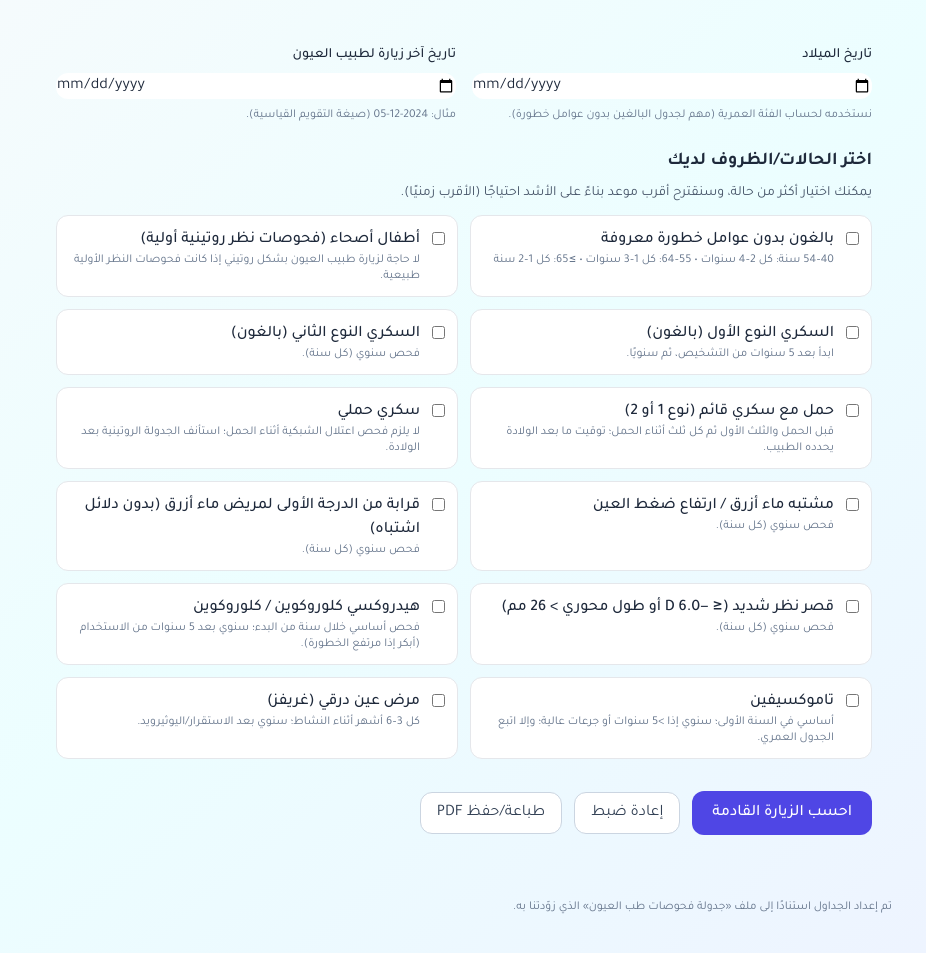
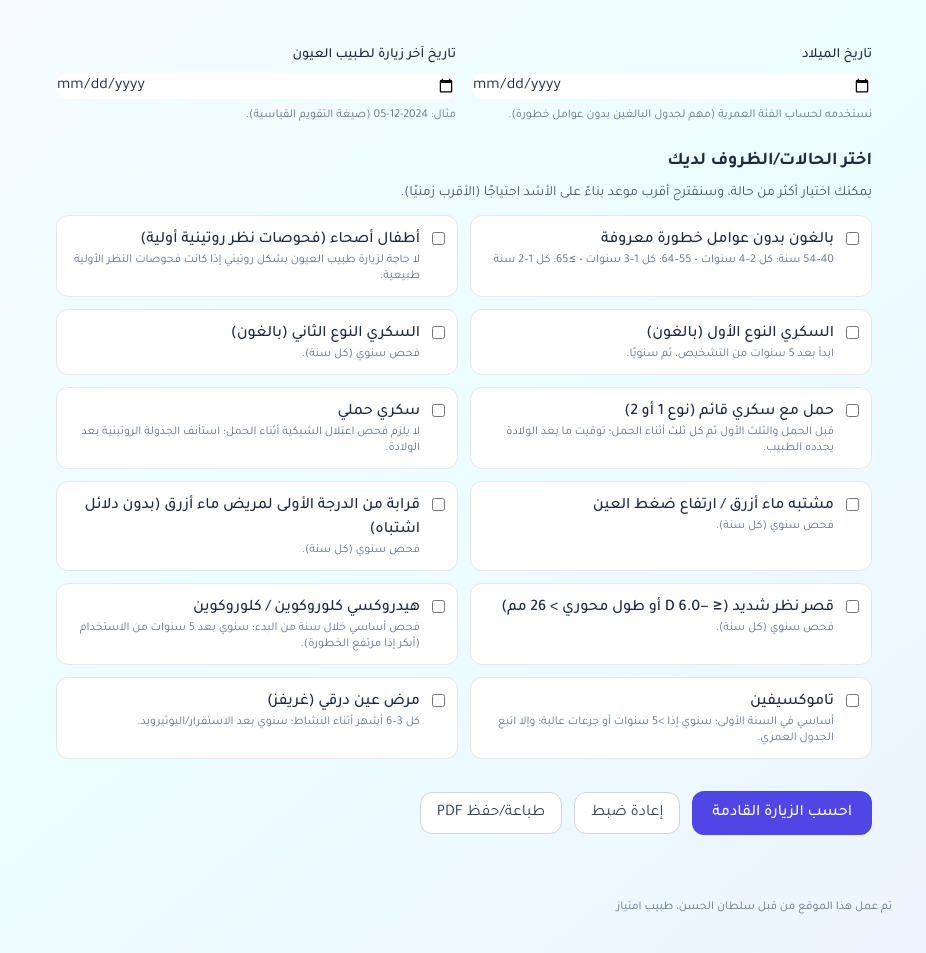
Before and after one commit to S-SS-S/ophtho-scheduler, a plain HTML site: page index.html in a window 1280 px wide. Shown: the part 103-1056 px from the top of the page, without its empty margins (176-1102 px from the left). Drawn offline with nearby package versions, Linux system fonts and the light colour scheme.

Commit message:
Update index.html

```diff
--- a/index.html
+++ b/index.html
@@ -118,7 +118,7 @@
 
     <!-- Source / Footer -->
     <footer class="max-w-4xl mx-auto px-1 mt-10 mb-8 text-xs text-slate-500">
-      <p>تم إعداد الجداول استنادًا إلى ملف «جدولة فحوصات طب العيون» الذي زوّدتنا به.</p>
+      <p>تم عمل هذا الموقع من قبل سلطان الحسن، طبيب امتياز</p>
     </footer>
   </main>
 
```
